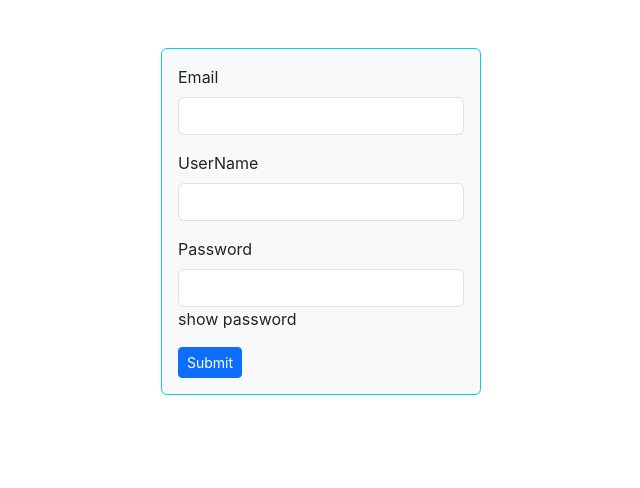
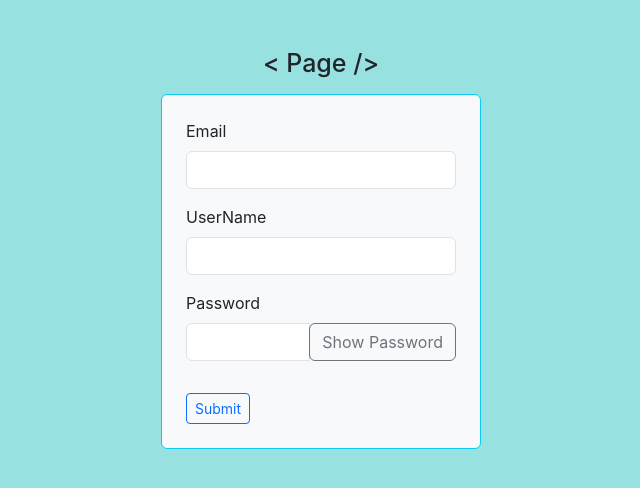
Before and after one commit to merakesh1/React_Class, a React (Create React App) app: page / in a window 1280 px wide. Shown: the top 488 px of the page, without its empty margins (319-959 px from the left). Built offline with nearby package versions, Linux system fonts and the light colour scheme; the HTML template or start-up script is replaced by a standard one.

Commit message:
form changes

```diff
--- a/public/index.html
+++ b/public/index.html
@@ -11,7 +11,7 @@
     <link href="https://cdn.jsdelivr.net/npm/bootstrap@5.3.2/dist/css/bootstrap.min.css" rel="stylesheet" integrity="sha384-T3c6CoIi6uLrA9TneNEoa7RxnatzjcDSCmG1MXxSR1GAsXEV/Dwwykc2MPK8M2HN" crossorigin="anonymous">
     <title>React App</title>
   </head>
-  <body>
-    <div id="root"></div>
+  <body style="background-color: rgb(151, 225, 225);">
+    <div id="root" ></div>
   </body>
 </html>
--- a/src/component/Form.jsx
+++ b/src/component/Form.jsx
@@ -1,56 +1,62 @@
-import React,{useState} from 'react'
+import React, { useState } from 'react'
 
 const Form = () => {
-  const [email,setEmail]=useState("")
-  const [name,setName]=useState("")
-  const [password,setPassword]=useState("")
-  const submitForm=(e)=>{
+    const [email, setEmail] = useState("")
+    const [name, setName] = useState("")
+    const [password, setPassword] = useState("")
+    const submitForm = (e) => {
         e.preventDefault();
-      if(email==="" || name==="" || password===""){
+        if (email === "" || name === "" || password === "") {
             alert("please fill all the fields")
             return
         }
-      const obj={name,email,password}
-      let myobj=JSON.stringify(obj)
-      localStorage.setItem("myDetails",myobj)
+        const obj = { name, email, password }
+        let myobj = JSON.stringify(obj)
+        localStorage.setItem("myDetails", myobj)
         alert("form submitted successfully!")
     }
 
-  const formChange=(e,n)=>{
-      if(n==="email"){
+    const formChange = (e, n) => {
+        if (n === "email") {
             setEmail(e.target.value)
         }
-      else if(n==="userName"){
+        else if (n === "userName") {
             setName(e.target.value)
         }
-      else if(n==="password"){
+        else if (n === "password") {
             setPassword(e.target.value)
         }
     }
     return (
-    <div className='container-sm w-25 mt-5 bg-light p-3 rounded border border-info'>
+        <>
+            <h1 className='text-center mt-5 mb-3' style={{ fontSize: "25px" }}>{"< Page />"}</h1>
+            <div className='container-sm w-25 bg-light p-4 rounded border border-info'>
                 <form onSubmit={submitForm}>
                     <label className='form-label' htmlFor='email'>Email</label>
-            <input className='form-control mb-3' value={email} id="email" type="email" onChange={(e)=>formChange(e,"email")}/>
+                    <input className='form-control mb-3' value={email} id="email" type="email" onChange={(e) => formChange(e, "email")} />
 
                     <label className='form-label' htmlFor='userName'>UserName</label>
-            <input className='form-control mb-3' value={name} id="userName" type="text" onChange={(e)=>formChange(e,"userName")} />
+                    <input className='form-control mb-3' value={name} id="userName" type="text" onChange={(e) => formChange(e, "userName")} />
+                    <label className='form-label' htmlFor='password'>Password</label>
+                    <div className="input-group mb-3">
+                        <input className='form-control' value={password} id="password" type="password" onChange={(e) => formChange(e, "password")} />
+                        <div className="input-group-append">
+                            <button onClick={() => {
+                                let typee = document.getElementById("password").type
+                                if (typee === "password") {
+                                    document.getElementById("password").type = "text"
+                                }
+                                else {
+                                    document.getElementById("password").type = "password"
+                                }
+                            }} className="btn btn-outline-secondary" type="button">Show Password</button>
+                        </div>
+                    </div>
 
-            <label className='form-label' htmlFor='password'>Password</label>
-            <input className='form-control' value={password} id="password" type="password" onChange={(e)=>formChange(e,"password")}/>
-            <label onClick={()=>{
-                let typee=document.getElementById("password").type
-                if(typee==="password"){
-                    document.getElementById("password").type="text"
-                }
-                else{
-                    document.getElementById("password").type="password"
-                }
-            }}>show password</label><br/>
-
-            <input className='btn btn-primary btn-sm mt-3' type="submit" />
+                    <input className='btn btn-outline-primary btn-sm mt-3' type="submit" />
                 </form>
             </div>
+        </>
     )
 }
 
```
Lines whose indentation alone changed are shown as unchanged.
